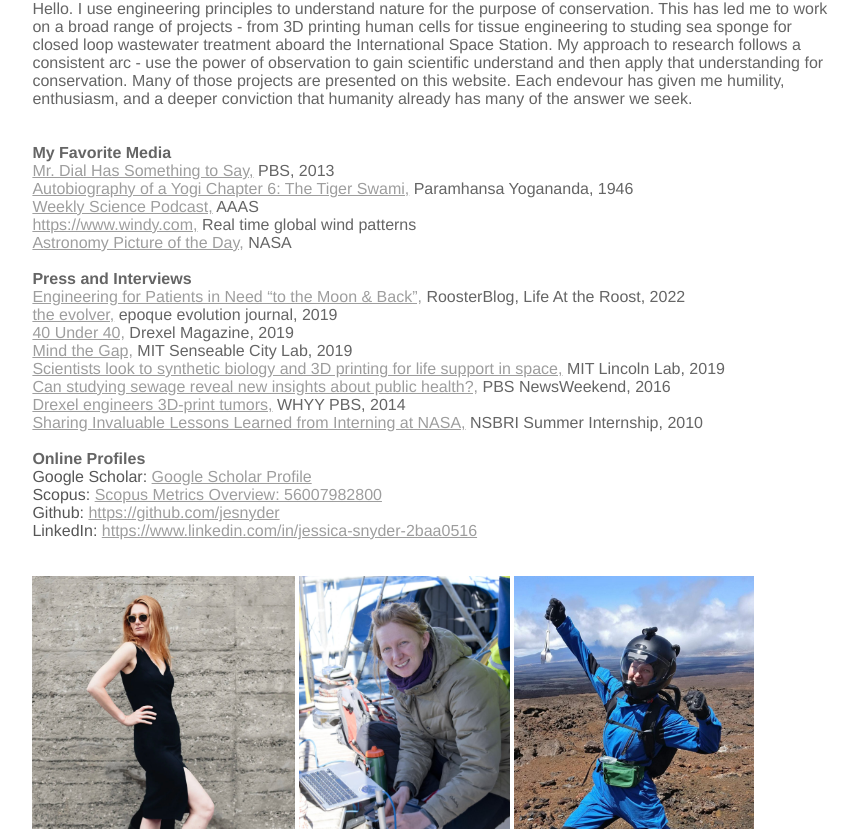
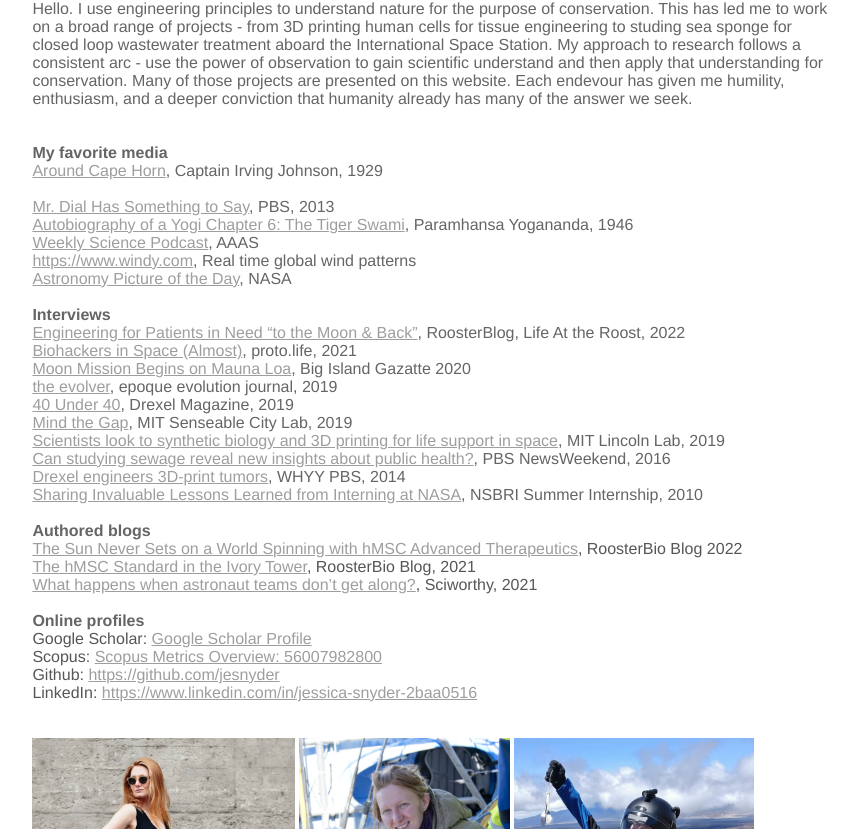
Before and after one commit to jesnyder/myWebsite, a plain HTML site: page docs/about/index.html in a window 1280 px wide. Shown: the part 516-1345 px from the top of the page, without its empty margins (6-864 px from the left). Drawn offline with Linux system fonts and the light colour scheme.

```diff
--- a/docs/about/index.html
+++ b/docs/about/index.html
@@ -44,20 +44,34 @@
     <br>
     -->
 
-    <br><b>My Favorite Media</b>
-    <br><a href="https://vimeo.com/72142303" target="_blank">Mr. Dial Has Something to Say,</a> PBS, 2013
+    <br><b>My favorite media</b>
 
-    <br><a href="https://anandaindia.org/paramhansa-yogananda/autobiography-of-a-yogi/the-tiger-swami/" target="_blank">Autobiography of a Yogi Chapter 6: The Tiger Swami,</a> Paramhansa Yogananda, 1946
+    <br>
+    <a href="https://youtu.be/9tuTKhqWZso" target="_blank">
+      Around Cape Horn</a>,
+      Captain Irving Johnson, 1929
+      <br>
 
-    <br><a href="https://www.science.org/podcasts" target="_blank">Weekly Science Podcast,</a> AAAS
+    <br><a href="https://vimeo.com/72142303" target="_blank">Mr. Dial Has Something to Say</a>, PBS, 2013
 
-    <br><a href="https://www.windy.com" target="_blank">https://www.windy.com,</a> Real time global wind patterns
+    <br>
+    <a href="https://anandaindia.org/paramhansa-yogananda/autobiography-of-a-yogi/the-tiger-swami/" target="_blank">
+      Autobiography of a Yogi Chapter 6: The Tiger Swami</a>,
+      Paramhansa Yogananda, 1946
+      <br>
+
+    <a href="https://www.science.org/podcasts" target="_blank">
+      Weekly Science Podcast</a>,
+      AAAS
+      <br>
+
+    <a href="https://www.windy.com" target="_blank">https://www.windy.com</a>, Real time global wind patterns
 
     <!--
     <br><a href="https://www.nationalgeographic.co.uk/photo-of-day?image=12_8" target="_blank">Photo of the Day,</a> National Geographic
     -->
 
-    <br><a href="https://apod.nasa.gov/apod/" target="_blank">Astronomy Picture of the Day,</a> NASA
+    <br><a href="https://apod.nasa.gov/apod/" target="_blank">Astronomy Picture of the Day</a>, NASA
 
 
 
@@ -65,30 +79,83 @@
 
 
 
-    <br><b>Press and Interviews</b><br>
+    <br><b>Interviews</b><br>
 
-    <a href="https://www.roosterbio.com/blog/life-at-the-roost-engineering-for-patients-in-need-to-the-moon-back/" target="_blank">Engineering for Patients in Need “to the Moon & Back”,</a>
-    RoosterBlog, Life At the Roost</b>, 2022<br>
+    <a href="https://www.roosterbio.com/blog/life-at-the-roost-engineering-for-patients-in-need-to-the-moon-back/"
+    target="_blank">
+    Engineering for Patients in Need “to the Moon & Back”</a>,
+    RoosterBlog, Life At the Roost</b>, 2022
+    <br>
+
+    <a href="https://proto.life/2021/06/biohackers-in-space-almost/"
+    target="_blank">
+    Biohackers in Space (Almost)</a>,
+    proto.life, 2021
+    <br>
+
+    <a href="https://bigislandgazette.com/moon-mission-begins-on-mauna-loa/"
+    target="_blank">
+    Moon Mission Begins on Mauna Loa</a>,
+    Big Island Gazatte
+    2020
+    <br>
+
+    <a href="https://epoqueevolution.com/blogs/journal/the-evolver-jess-snyder" target="_blank">
+    the evolver</a>,
+    epoque evolution journal, 2019
+    <br>
+
+    <a href="https://drexelmagazine.org/2019/40-under-40-2/" target="_blank">
+      40 Under 40</a>,
+      Drexel Magazine, 2019
+      <br>
+
+    <a href="http://senseable.mit.edu/mindthegap/" target="_blank">
+      Mind the Gap</a>,
+      MIT Senseable City Lab, 2019
+      <br>
+
+    <a href="https://www.ll.mit.edu/news/scientists-look-synthetic-biology-and-3d-printing-life-support-space" target="_blank">
+      Scientists look to synthetic biology and 3D printing for life support in space</a>,
+      MIT Lincoln Lab, 2019
+      <br>
+
+    <a href="https://www.pbs.org/newshour/show/can-studying-sewage-reveal-new-insights-about-public-health" target="_blank">
+      Can studying sewage reveal new insights about public health?</a>,
+      PBS NewsWeekend, 2016
+      <br>
+
+    <a href="https://whyy.org/articles/drexel-engineers-3d-print-tumors/" target="_blank">
+      Drexel engineers 3D-print tumors</a>,
+      WHYY PBS, 2014
+      <br>
+
+    <a href="http://nsbrisummerinternship.blogspot.com/" target="_blank">
+      Sharing Invaluable Lessons Learned from Interning at NASA</a>,
+      NSBRI Summer Internship, 2010
+      <br>
+
+    <br><b>Authored blogs</b><br>
+    <p>
+    <a href="https://www.roosterbio.com/blog/the-sun-never-sets-on-a-world-spinning-with-hmsc-advanced-therapeutics/" target="_blank">
+      The Sun Never Sets on a World Spinning with hMSC Advanced Therapeutics</a>,
+      RoosterBio Blog 2022
+      <br>
+
+    <a href="https://www.roosterbio.com/blog/the-hmsc-standard-in-the-ivory-tower/" target="_blank">
+      The hMSC Standard in the Ivory Tower</a>,
+      RoosterBio Blog, 2021
+      <br>
+
+    <a href="https://sciworthy.com/what-happens-when-astronaut-teams-dont-get-along/" target="_blank">
+      What happens when astronaut teams don’t get along?</a>,
+      Sciworthy, 2021
+      <br>
+
+    </p>
 
 
-
-    <a href="https://epoqueevolution.com/blogs/journal/the-evolver-jess-snyder" target="_blank">the evolver,</a>
-    epoque evolution journal</b>, 2019<br>
-
-    <a href="https://drexelmagazine.org/2019/40-under-40-2/" target="_blank">40 Under 40,</a> Drexel Magazine, 2019<br>
-
-    <a href="http://senseable.mit.edu/mindthegap/" target="_blank">Mind the Gap,</a> MIT Senseable City Lab, 2019<br>
-
-    <a href="https://www.ll.mit.edu/news/scientists-look-synthetic-biology-and-3d-printing-life-support-space" target="_blank">Scientists look to synthetic biology and 3D printing for life support in space,</a> MIT Lincoln Lab, 2019<br>
-
-    <a href="https://www.pbs.org/newshour/show/can-studying-sewage-reveal-new-insights-about-public-health" target="_blank">Can studying sewage reveal new insights about public health?,</a> PBS NewsWeekend, 2016<br>
-
-    <a href="https://whyy.org/articles/drexel-engineers-3d-print-tumors/" target="_blank">Drexel engineers 3D-print tumors,</a> WHYY PBS, 2014<br>
-
-    <a href="http://nsbrisummerinternship.blogspot.com/" target="_blank">Sharing Invaluable Lessons Learned from Interning at NASA,</a> NSBRI Summer Internship, 2010<br>
-
-
-    <br><b>Online Profiles</b><br>
+    <br><b>Online profiles</b><br>
     <p>
     Google Scholar:
     <a href="https://scholar.google.com/citations?user=9VuOwf0AAAAJ&hl=en" target="_blank">Google Scholar Profile</a>
```
